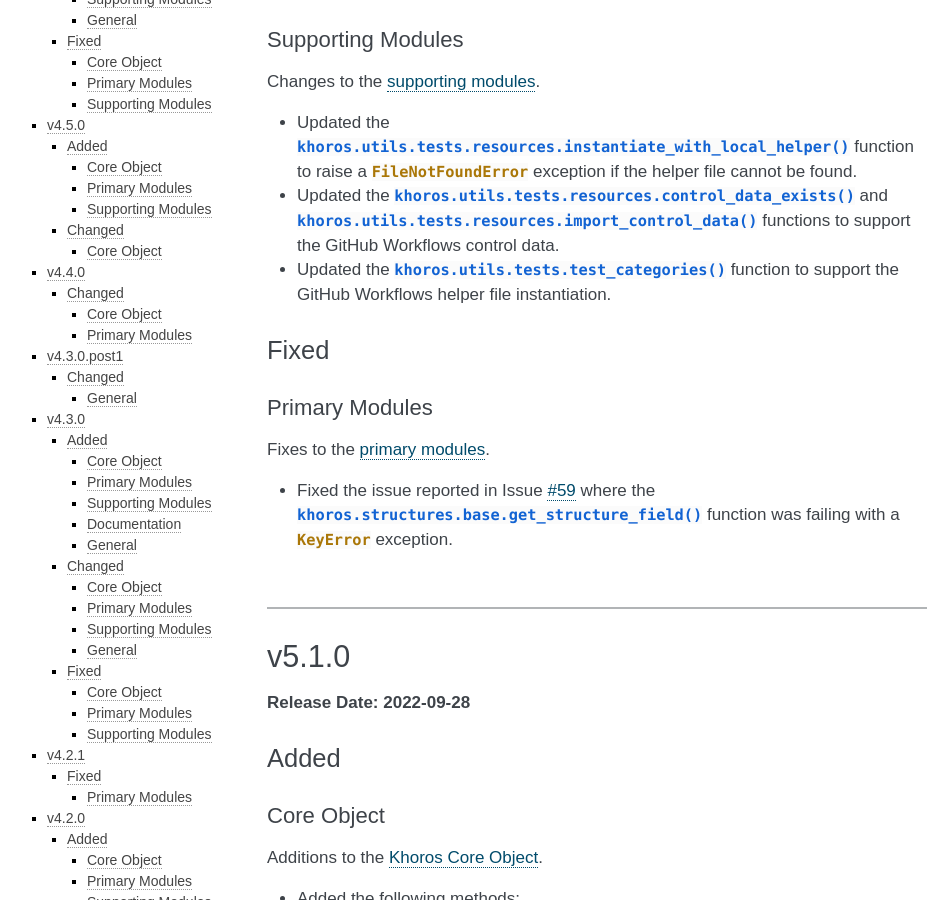
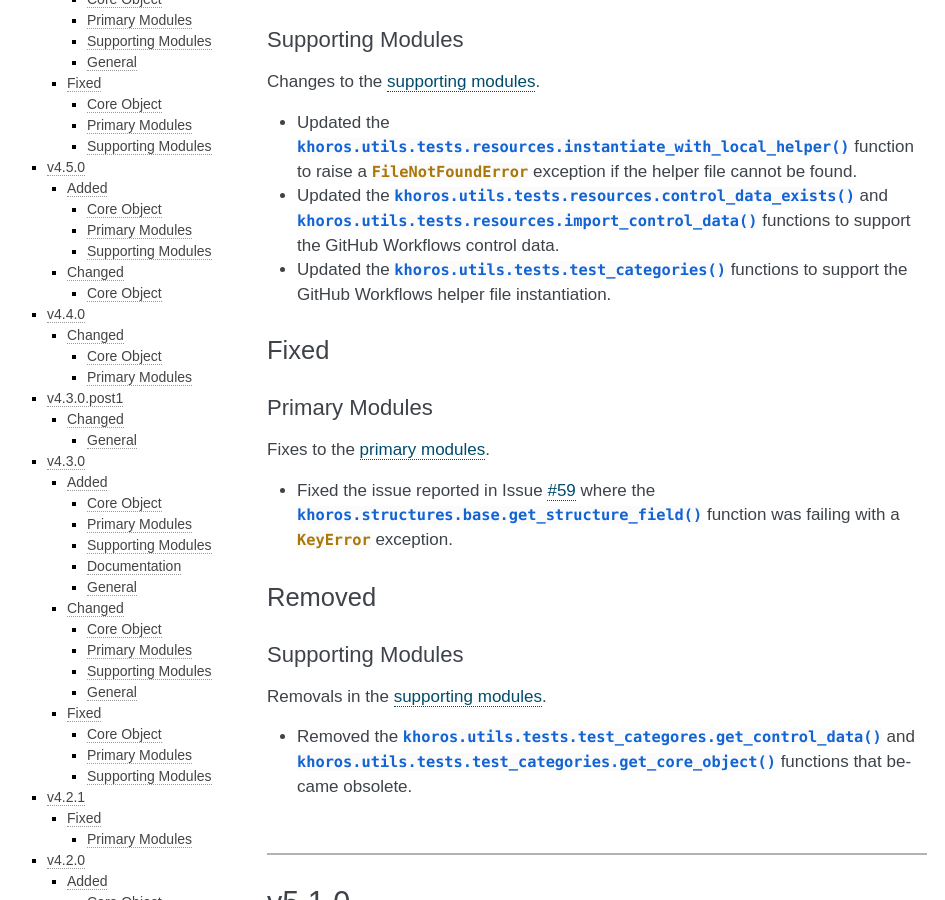
Before and after one commit to jeffshurtliff/khoros, a Sphinx documentation site: the page built from docs/changelog.rst, in a window 1280 px wide and 900 px high, scrolled down 609 px. Shown: the whole window, without its empty margins (153-1098 px from the left). Built offline with Sphinx 7.4.7, drawn with Linux system fonts in a browser that asks for light colours; some of the changed text lies outside the part shown.

Commit message:
Removed two obsolete functions in test_categories.py

```diff
--- a/docs/changelog.rst
+++ b/docs/changelog.rst
@@ -33,7 +33,7 @@ Changes to the :doc:`supporting modules <supporting-modules>`.
 * Updated the :py:func:`khoros.utils.tests.resources.control_data_exists` and
   :py:func:`khoros.utils.tests.resources.import_control_data` functions to support the
   GitHub Workflows control data.
-* Updated the :py:func:`khoros.utils.tests.test_categories` function to support the GitHub
+* Updated the :py:func:`khoros.utils.tests.test_categories` functions to support the GitHub
   Workflows helper file instantiation.
 
 Fixed
@@ -46,6 +46,16 @@ Fixes to the :doc:`primary modules <primary-modules>`.
 * Fixed the issue reported in Issue `#59 <https://github.com/jeffshurtliff/khoros/issues/59>`_
   where the :py:func:`khoros.structures.base.get_structure_field` function was failing with
   a :py:exc:`KeyError` exception.
+
+Removed
+=======
+
+Supporting Modules
+------------------
+Removals in the :doc:`supporting modules <supporting-modules>`.
+
+* Removed the :py:func:`khoros.utils.tests.test_categores.get_control_data` and
+  :py:func:`khoros.utils.tests.test_categories.get_core_object` functions that became obsolete.
 
 |
 
```
Also changed, not shown: 1 other file.
